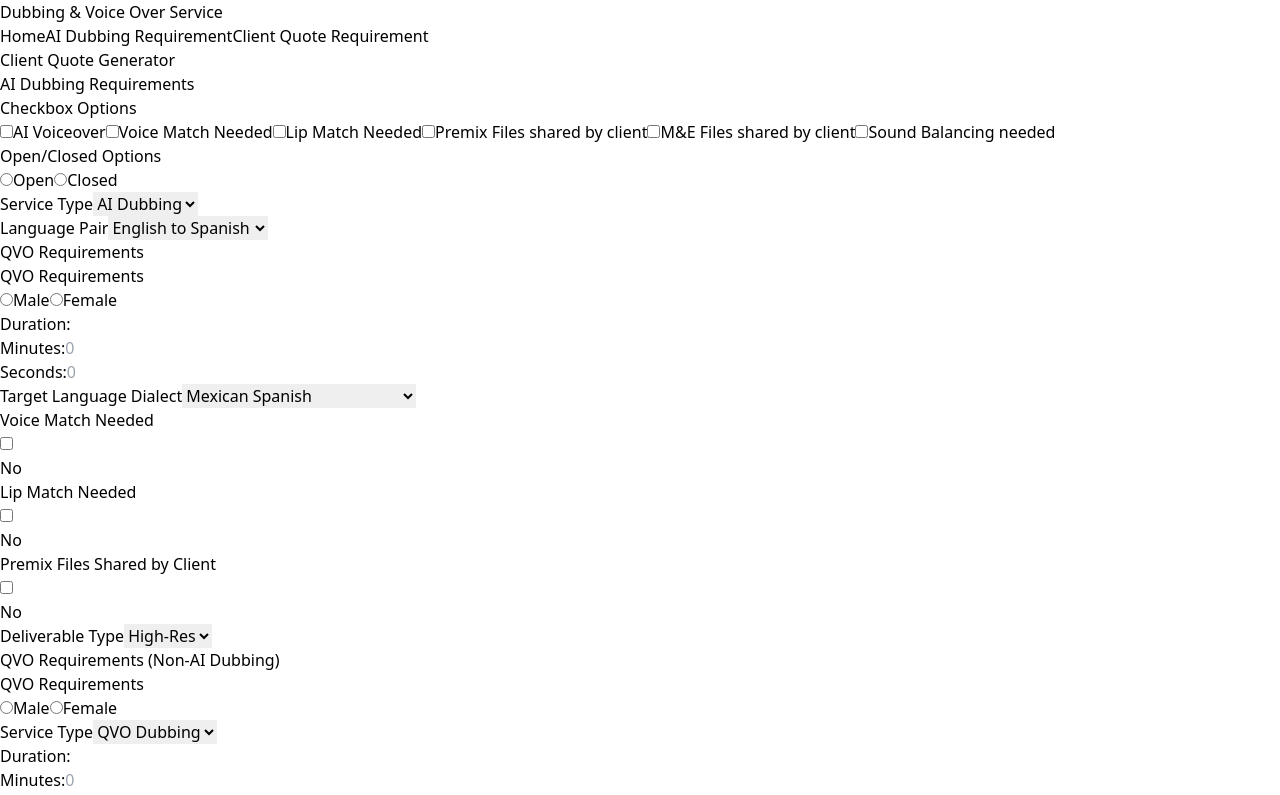
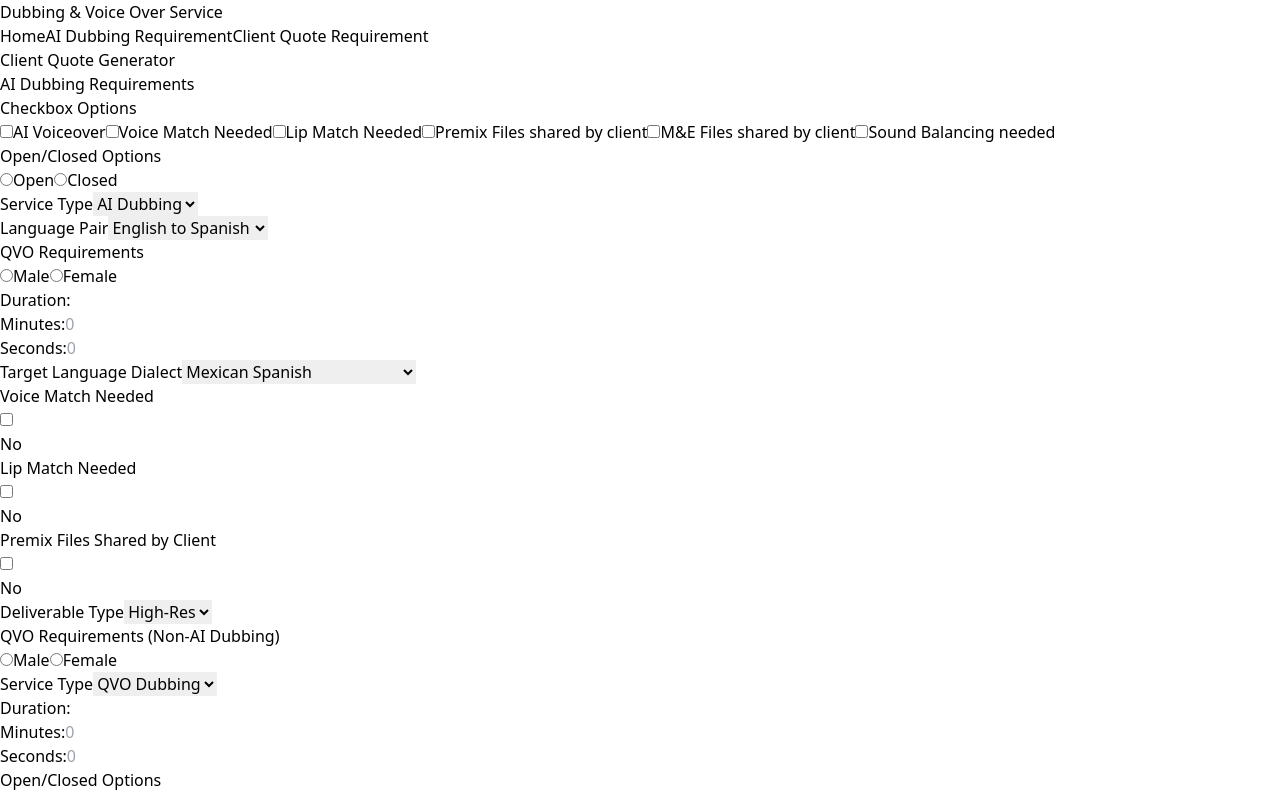
Before and after one commit to nikhil-kamble-dgfuture/client-requirement, a React (Vite) app: page / in a window 1280 px wide. Shown: the top 795 px of the page. Built offline with nearby package versions, Linux system fonts and the light colour scheme.

Commit message:
clientquotes updated

```diff
--- a/src/components/QVORequirements.jsx
+++ b/src/components/QVORequirements.jsx
@@ -9,7 +9,7 @@
 
   return (
     <div className="mb-6">
-      <h3 className="text-xl font-semibold mb-2">QVO Requirements</h3>
+      {/* <h3 className="text-xl font-semibold mb-2">QVO Requirements</h3> */}
       {/* <label className="block mb-2">Service Type</label> */}
       {/* <select className="w-full border p-2 rounded mb-4">
         <option>Voiceover</option>
```
